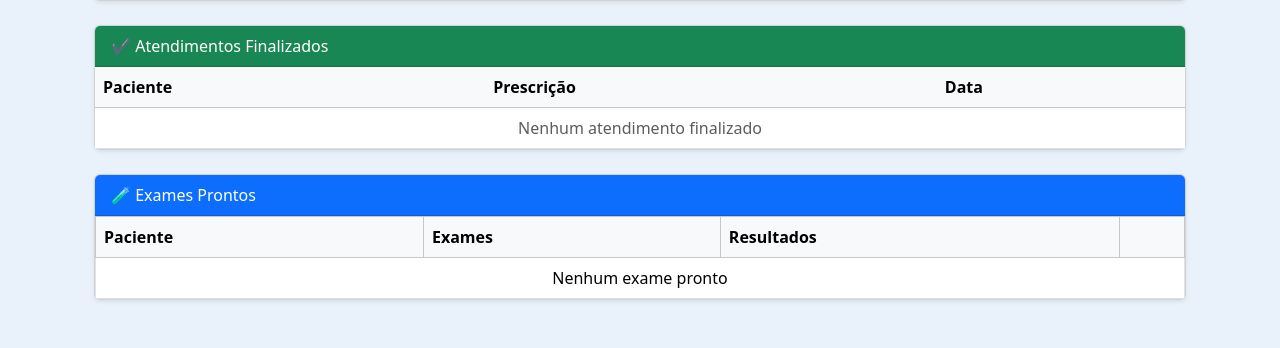
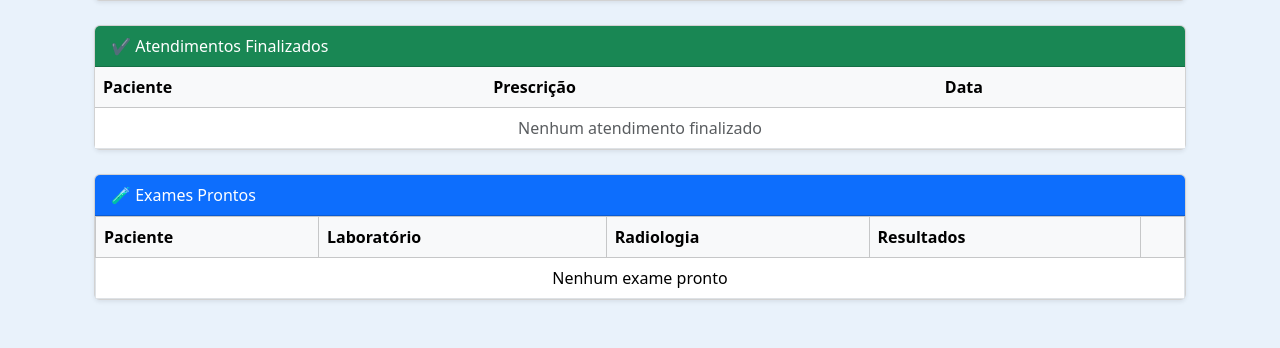
Before and after one commit to rfalves-wq/saude, a Django app: page /medico/dashboard/ in a window 1280 px wide. Shown: the part 570-918 px from the top of the page. Run offline with Django 5.2, Linux system fonts and the light colour scheme; a user stored in the database is signed in; data comes from the database, SQL or seed files in the repository; both versions use the stored data as it was after the commit; some libraries are stand-ins or nearby versions.

Commit message:
laboratorio_autalizado

```diff
--- a/medico/templates/medico/dashboard.html
+++ b/medico/templates/medico/dashboard.html
@@ -8,7 +8,6 @@
 {% endblock %}
 
 {% block content %}
-
 
 <!-- PAINEL DE PRIORIDADE -->
 <div class="card shadow-sm mb-4">
@@ -242,76 +241,7 @@ Atender
 
 </div>
 
-<!--
- TRIAGENS
-<div class="card shadow-sm mb-4">
-<div class="card-header bg-danger text-white">
-🚨 Triagens aguardando atendimento
-</div>
 
-<div class="table-responsive">
-<table class="table table-hover mb-0">
-
-<thead class="table-light">
-<tr>
-<th>Paciente</th>
-<th>Classificação</th>
-<th>Data</th>
-<th></th>
-</tr>
-</thead>
-
-<tbody>
-
-{% for t in triagens %}
-<tr class="{% if t.classificacao_risco == 'Vermelho' %}alerta-vermelho{% endif %}">
-
-<td>{{ t.paciente.nome }}</td>
-
-<td>
-
-{% if t.classificacao_risco == "Vermelho" %}
-<span class="badge bg-danger">Vermelho</span>
-
-{% elif t.classificacao_risco == "Laranja" %}
-<span class="badge" style="background:#fd7e14;">Laranja</span>
-
-{% elif t.classificacao_risco == "Amarelo" %}
-<span class="badge bg-warning text-dark">Amarelo</span>
-
-{% elif t.classificacao_risco == "Verde" %}
-<span class="badge bg-success">Verde</span>
-
-{% elif t.classificacao_risco == "Azul" %}
-<span class="badge bg-primary">Azul</span>
-{% endif %}
-
-</td>
-
-<td>{{ t.data_triagem|date:"d/m/Y H:i" }}</td>
-
-<td>
-<a href="{% url 'iniciar_atendimento' t.id %}"
-class="btn btn-sm btn-primary">
-Atender
-</a>
-</td>
-
-</tr>
-
-{% empty %}
-<tr>
-<td colspan="4" class="text-center text-muted">
-Nenhuma triagem pendente
-</td>
-</tr>
-{% endfor %}
-
-</tbody>
-</table>
-</div>
-</div>
--->
 
 
 <!-- MEDICAÇÃO -->
@@ -447,8 +377,6 @@ Nenhum atendimento finalizado
 </div>
 </div>
 
-
-
 <!-- EXAMES PRONTOS -->
 <div class="card shadow-sm mb-5">
 
@@ -457,12 +385,14 @@ Nenhum atendimento finalizado
 </div>
 
 <div class="table-responsive">
+
 <table class="table table-bordered mb-0">
 
 <thead class="table-light">
 <tr>
 <th>Paciente</th>
-<th>Exames</th>
+<th>Laboratório</th>
+<th>Radiologia</th>
 <th>Resultados</th>
 <th></th>
 </tr>
@@ -475,7 +405,21 @@ Nenhum atendimento finalizado
 
 <td>{{ e.paciente }}</td>
 
-<td>{{ e.exames|join:", " }}</td>
+<td>
+{% for nome in e.exames %}
+{% if "Laboratório" in nome %}
+{{ nome }}<br>
+{% endif %}
+{% endfor %}
+</td>
+
+<td>
+{% for nome in e.exames %}
+{% if "Radiologia" in nome %}
+{{ nome }}<br>
+{% endif %}
+{% endfor %}
+</td>
 
 <td>{{ e.resultados|join:", " }}</td>
 
@@ -483,13 +427,11 @@ Nenhum atendimento finalizado
 
 {% for id in e.ids %}
 
-<a href="{% url 'visualizar_exame' id %}"
-class="btn btn-sm btn-info">
+<a href="{% url 'visualizar_exame' id %}" class="btn btn-sm btn-info">
 Ver
 </a>
 
-<a href="{% url 'gerar_pdf_exame' id %}"
-class="btn btn-sm btn-secondary">
+<a href="{% url 'gerar_pdf_exame' id %}" class="btn btn-sm btn-secondary">
 PDF
 </a>
 
@@ -502,7 +444,7 @@ PDF
 {% empty %}
 
 <tr>
-<td colspan="4" class="text-center">
+<td colspan="5" class="text-center">
 Nenhum exame pronto
 </td>
 </tr>
@@ -510,11 +452,10 @@ Nenhum exame pronto
 {% endfor %}
 
 </tbody>
+
 </table>
-</div>
 
 </div>
-
 </div>
 
 {% endblock %}
--- a/medico/urls.py
+++ b/medico/urls.py
@@ -13,5 +13,15 @@ path("laboratorio/<int:pk>/resultado/", views.inserir_resultado, name="inserir_r
     path('exame/<int:exame_id>/visualizar/', views.visualizar_exame, name='visualizar_exame'),
     path('exame/<int:exame_id>/pdf/', views.gerar_pdf_exame, name='gerar_pdf_exame'),
 
+     path(
+    "radiologia/",
+    views.radiologia_lista,
+    name="radiologia_lista"
+),
 
+path(
+    "radiologia/resultado/<int:pk>/",
+    views.inserir_resultado_radiologia,
+    name="inserir_resultado_radiologia"
+),
 ]
--- a/medico/views.py
+++ b/medico/views.py
@@ -302,6 +302,9 @@ from .models import Exame
 def apenas_laboratorio(user):
     return user.is_authenticated and user.perfil == "laboratorio"
 
+def apenas_radiologia(user):
+    return user.is_authenticated and user.perfil == "radiologia"
+
 @login_required
 @user_passes_test(apenas_laboratorio)
 def laboratorio_lista(request):
@@ -314,6 +317,40 @@ def laboratorio_lista(request):
         "exames": exames
     })
 
+@login_required
+@user_passes_test(apenas_radiologia)
+def radiologia_lista(request):
+
+    exames = Exame.objects.filter(
+        tipo="radiologia",
+        status="solicitado"
+    ).select_related(
+        "atendimento",
+        "atendimento__paciente"
+    )
+
+    return render(request, "medico/radiologia_lista.html", {
+        "exames": exames
+    })
+
+@login_required
+@user_passes_test(apenas_radiologia)
+def inserir_resultado_radiologia(request, pk):
+
+    exame = get_object_or_404(Exame, pk=pk)
+
+    if request.method == "POST":
+        resultado = request.POST.get("resultado")
+
+        exame.resultado = resultado
+        exame.status = "pronto"
+        exame.save()
+
+        return redirect("radiologia_lista")
+
+    return render(request, "medico/inserir_resultado_radiologia.html", {
+        "exame": exame
+    })
 
 from django.shortcuts import get_object_or_404, redirect
 from django.utils import timezone
--- a/usuarios/models.py
+++ b/usuarios/models.py
@@ -10,6 +10,7 @@ class Usuario(AbstractUser):
     ('tecnico', 'Técnico'),
     ('recepcao', 'Recepção'),
     ('laboratorio', 'Laboratório'),
+    ('radiologia', 'Radiologia'),
     ]
     perfil = models.CharField(max_length=20, choices=PERFIL_CHOICES, default='recepcao')
 
--- a/usuarios/views.py
+++ b/usuarios/views.py
@@ -51,6 +51,9 @@ def login_view(request):
                         return redirect('recepcao_dashboard')
                     elif user.perfil == 'laboratorio':
                         return redirect('laboratorio_lista')
+                    elif user.perfil == 'radiologia':
+                        return redirect('radiologia_lista')
+
                 else:
                     error = "Usuário ou senha inválidos."
             else:
@@ -87,6 +90,9 @@ def apenas_admin(user):
 
 def apenas_laboratorio(user):
     return user.is_authenticated and user.perfil == 'laboratorio'
+
+def apenas_radiologia(user):
+    return user.is_authenticated and user.perfil == 'radiologia'
 
 # =========================
 # DASHBOARDS
```
Also changed, not shown: medico/templates/medico/inserir_resultado_radiologia.html (added, +25 -0 lines), medico/templates/medico/radiologia_lista.html (added, +44 -0 lines), db.sqlite3, usuarios/migrations/0011_alter_usuario_perfil.py (added).
